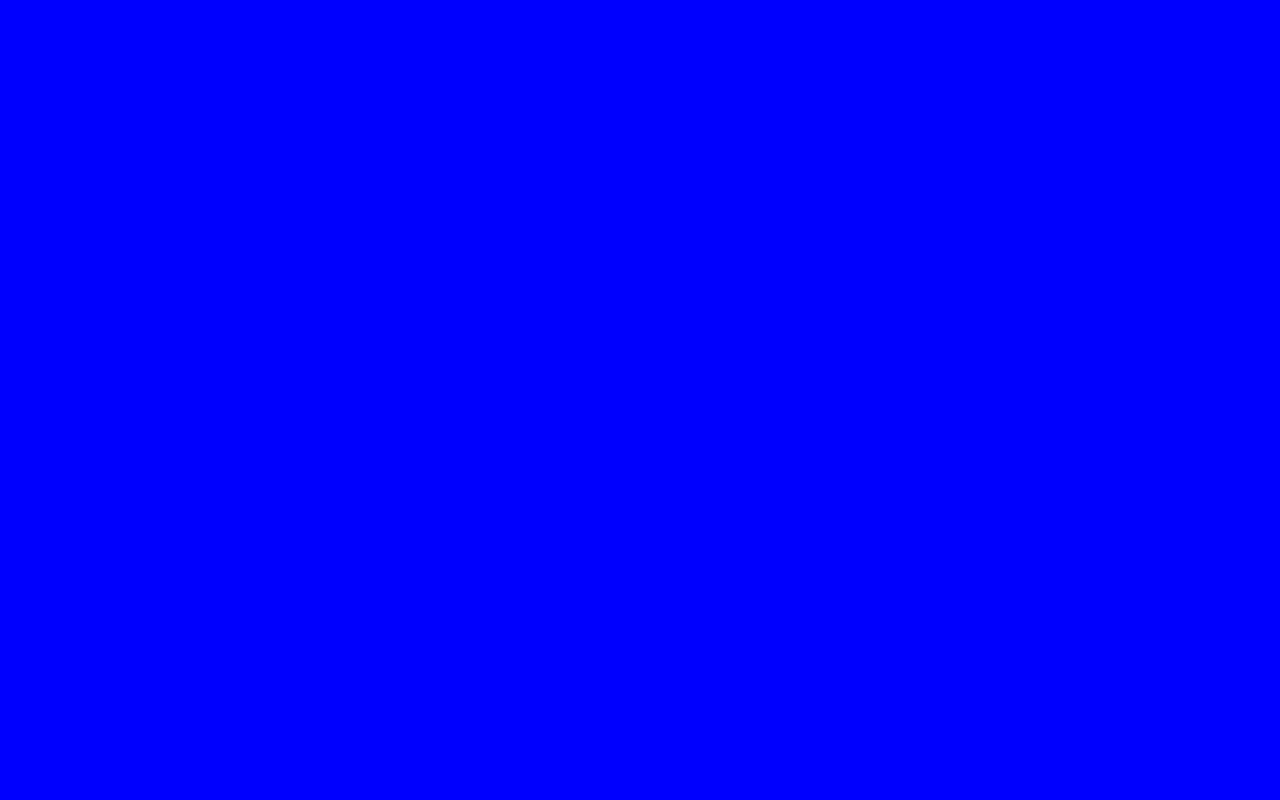
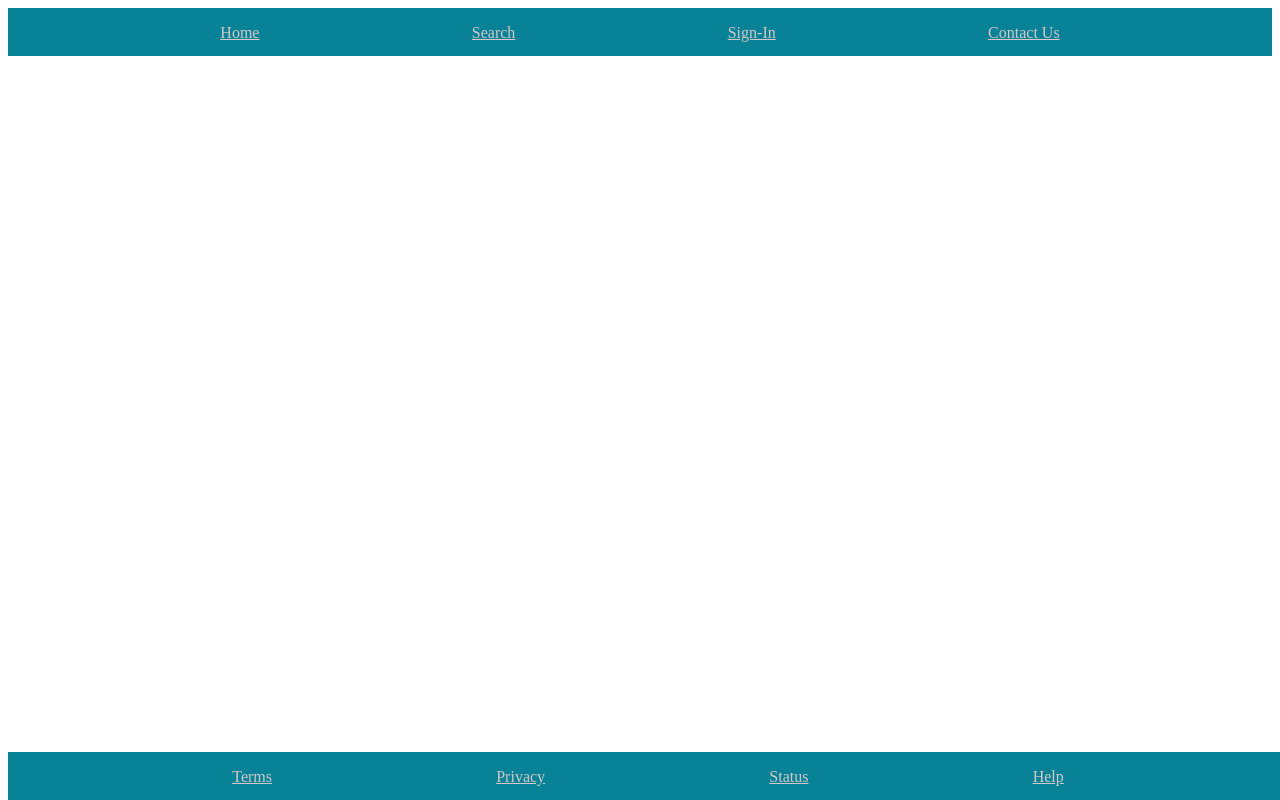
Before and after one commit to denzelb5/product-cards, a plain HTML site: page index.html in a window 1280 px wide. Drawn offline with Linux system fonts and the light colour scheme.

Commit message:
Created header and footer.

```diff
--- a/index.html
+++ b/index.html
@@ -8,6 +8,22 @@
     <link rel="stylesheet" href="./main.css">
 </head>
 <body>
+    <header>
+        <div class="header">
+        <a href="https://www.amazon.com">Home</a>
+        <a href="https://www.google.com">Search</a>
+        <a href="https://www.signin.com">Sign-In</a>
+        <a href="https://wwww.contactus.com">Contact Us</a>
+        </div>
+    </header>
+    <footer>
+        <div class="footer">
+            <a href="/link">Terms</a>
+            <a href="/link">Privacy</a>
+            <a href="/link">Status</a>
+            <a href="/link">Help</a>
+        </div>
+    </footer>
     <script src="./main.js"></script>
 </body>
 </html>
--- a/main.css
+++ b/main.css
@@ -1,3 +1,23 @@
-body {
-    background-color: blue;
+.header {
+    background-color: rgb(8, 130, 151);
+    display: flex;
+    justify-content: space-evenly;
+
+    height: 3em;
+
 }
+
+a {
+    color: rgb(212, 199, 199);
+    padding-top: 1em;
+}
+
+.footer {
+    background-color: rgb(8, 130, 151);
+    display: flex;
+    justify-content: space-evenly;
+    position: absolute;
+    bottom: 0;
+    height: 3em;
+    width: 100%;
+}
```
